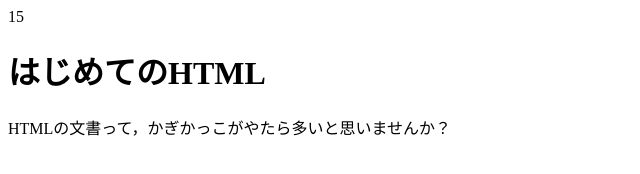
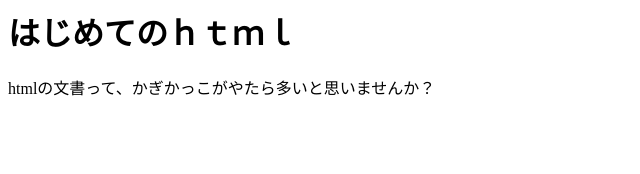
Before and after one commit to mm-piu/mm-piu.github.io, a plain HTML site: page ex.html in a window 1280 px wide. Shown: the whole page, without its empty margins (0-640 px from the left). Drawn offline with Linux system fonts and the light colour scheme.

Commit message:
Add files via upload

```diff
--- a/ex.html
+++ b/ex.html
@@ -1,10 +1,9 @@
-<HTML>
- <HEAD>
- <TITLE>練習その１</TITLE>
- </HEAD>
- 15
- <BODY>
- <H1>はじめてのHTML</H1>
- HTMLの文書って，かぎかっこがやたら多いと思いませんか？
- </BODY>
- </HTML>
+<html>
+<head>
+<title>練習その１</title>
+</head>
+<body>
+<h1>はじめてのｈｔｍｌ</h1>
+htmlの文書って、かぎかっこがやたら多いと思いませんか？
+</body>
+</html>
```
